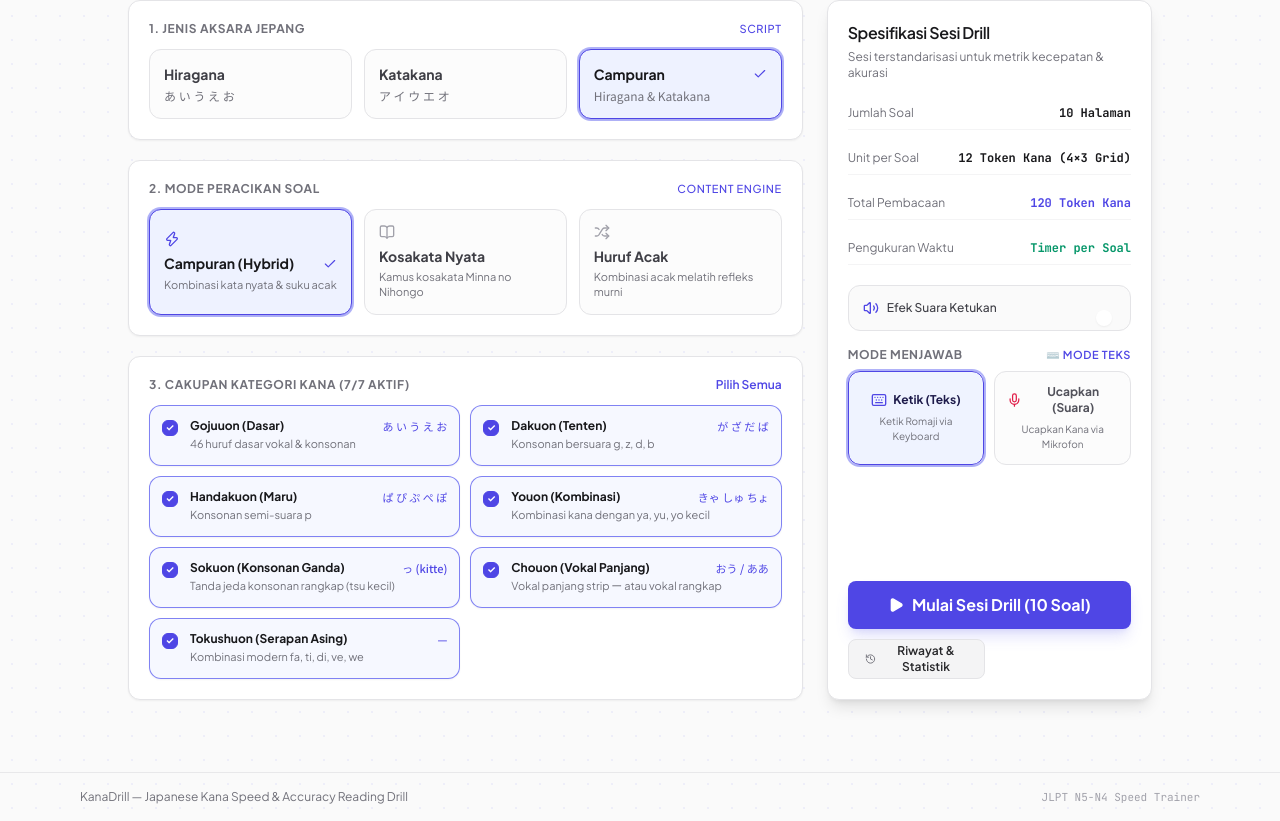
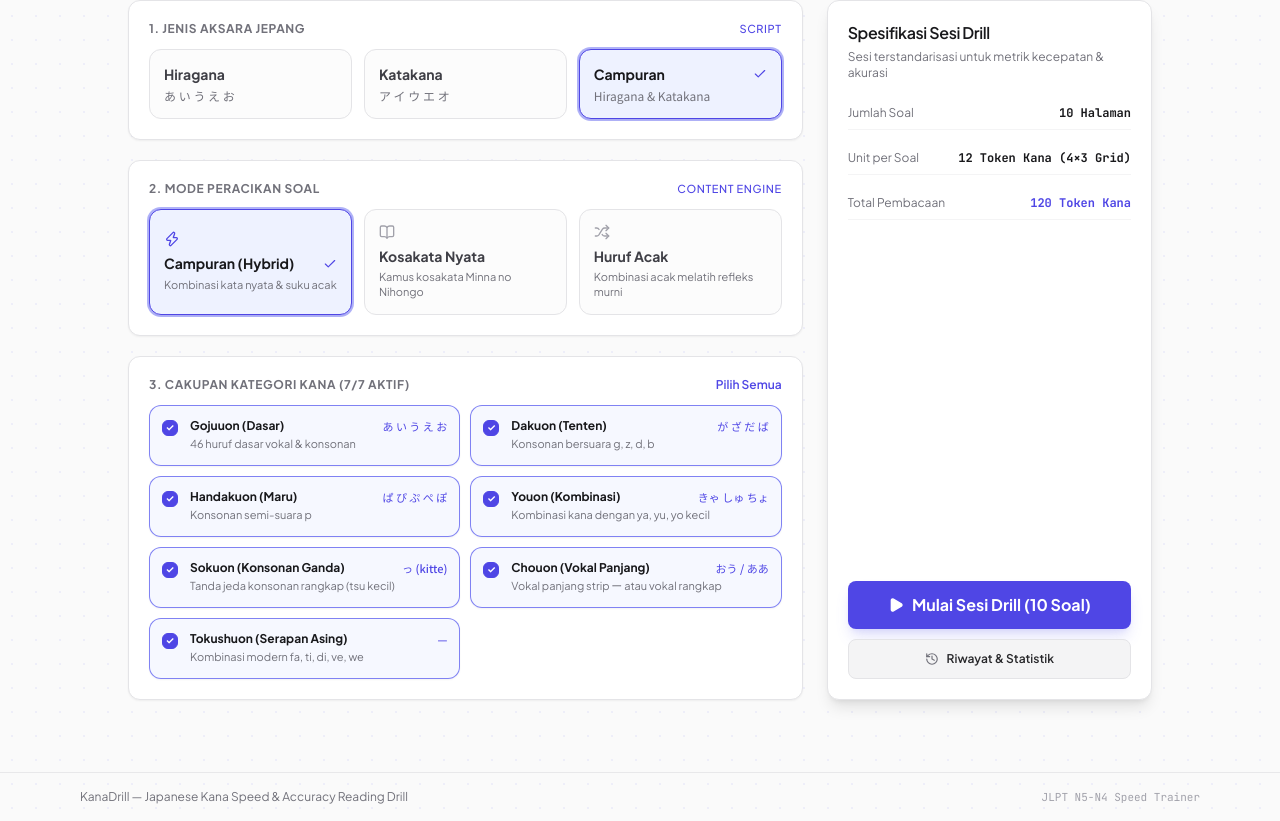
Before and after one commit to anggihnurh/kana-drill, a React (Vite) app: page / in a window 1280 px wide. Shown: the part 428-1249 px from the top of the page. Built offline with nearby package versions, Linux system fonts and the light colour scheme.

Commit message:
refactor: update lucide icons and comment out unused PWA and session configuration features

```diff
--- a/src/components/setup/SetupCompound.tsx
+++ b/src/components/setup/SetupCompound.tsx
@@ -1,5 +1,21 @@
-import React, { useState, useMemo, useCallback } from 'react';
-import { SetupContext, useSetupContext, SetupContextValue } from './SetupContext';
+import {
+  Award,
+  BookOpen,
+  Check,
+  Flame,
+  History,
+  Layers,
+  Play,
+  PlayCircle,
+  RotateCcw,
+  Shuffle,
+  Sparkles,
+  Trash2,
+  Zap
+} from 'lucide-react';
+import React, { useCallback, useMemo, useState } from 'react';
+import { playSound } from '../../lib/soundEffects';
+import { cn } from '../../lib/utils';
 import { useDrillStore } from '../../store/useDrillStore';
 import { useHistoryStore } from '../../store/useHistoryStore';
 import { DrillMode, KanaCategory, KanaScript, SessionConfig } from '../../types/drill';
@@ -7,29 +23,7 @@ import { HistoryModal } from '../history/HistoryModal';
 import { Badge } from '../ui/badge';
 import { Button } from '../ui/button';
 import { Card, CardDescription, CardTitle } from '../ui/card';
-import { playSound } from '../../lib/soundEffects';
-import {
-  Award,
-  BookOpen,
-  History,
-  Layers,
-  Play,
-  Shuffle,
-  Volume2,
-  VolumeX,
-  Zap,
-  Sparkles,
-  Flame,
-  Check,
-  RotateCcw,
-  PlayCircle,
-  Trash2,
-  Smartphone,
-  Keyboard,
-  Mic,
-} from 'lucide-react';
-import { cn } from '../../lib/utils';
-import { usePWAInstall } from '../../hooks/usePWAInstall';
+import { SetupContext, SetupContextValue, useSetupContext } from './SetupContext';
 
 interface PresetItem {
   id: string;
@@ -607,8 +601,8 @@ export const SetupCategoryMatrix: React.FC = () => {
 // 7. Setup Session Overview & Action
 // ==========================================
 export const SetupSessionOverview: React.FC = () => {
-  const { state, actions } = useSetupContext();
-  const { isInstallable, promptInstall } = usePWAInstall();
+  const { actions } = useSetupContext();
+  // const { isInstallable, promptInstall } = usePWAInstall();
 
   return (
     <Card className="p-5 flex flex-col justify-between h-full bg-white dark:bg-zinc-900 border-zinc-200 dark:border-zinc-800 shadow-lg">
@@ -639,16 +633,16 @@ export const SetupSessionOverview: React.FC = () => {
               120 Token Kana
             </span>
           </div>
-          <div className="flex justify-between py-2 border-b border-zinc-100 dark:border-zinc-800/80">
+          {/* <div className="flex justify-between py-2 border-b border-zinc-100 dark:border-zinc-800/80">
             <span className="text-zinc-500 dark:text-zinc-400">Pengukuran Waktu</span>
             <span className="font-mono font-bold text-emerald-600 dark:text-emerald-400">
               Timer per Soal
             </span>
-          </div>
+          </div> */}
         </div>
 
         {/* Sound toggle with tactile tester */}
-        <div className="mt-5 p-3.5 rounded-xl bg-zinc-50 dark:bg-zinc-950/70 border border-zinc-200 dark:border-zinc-800 flex items-center justify-between">
+        {/* <div className="mt-5 p-3.5 rounded-xl bg-zinc-50 dark:bg-zinc-950/70 border border-zinc-200 dark:border-zinc-800 flex items-center justify-between">
           <span className="text-xs font-medium text-zinc-700 dark:text-zinc-300 flex items-center gap-2">
             {state.config.soundEnabled ? (
               <Volume2 className="w-4 h-4 text-indigo-600 dark:text-indigo-400" />
@@ -673,10 +667,10 @@ export const SetupSessionOverview: React.FC = () => {
               )}
             />
           </button>
-        </div>
+        </div> */}
 
         {/* Mode Menjawab: Text vs Voice */}
-        <div className="mt-4 space-y-2">
+        {/* <div className="mt-4 space-y-2">
           <div className="flex items-center justify-between text-xs font-bold uppercase tracking-wider text-zinc-500 dark:text-zinc-400">
             <span>Mode Menjawab</span>
             <span className="text-[11px] text-indigo-600 dark:text-indigo-400 font-semibold">
@@ -722,7 +716,7 @@ export const SetupSessionOverview: React.FC = () => {
               </span>
             </button>
           </div>
-        </div>
+        </div> */}
       </div>
 
       {/* Action buttons */}
@@ -736,7 +730,7 @@ export const SetupSessionOverview: React.FC = () => {
           <span>Mulai Sesi Drill (10 Soal)</span>
         </Button>
 
-        <div className="grid grid-cols-1 sm:grid-cols-2 gap-2">
+        <div>
           <Button
             variant="secondary"
             onClick={() => actions.setIsHistoryOpen(true)}
@@ -745,7 +739,7 @@ export const SetupSessionOverview: React.FC = () => {
             <History className="w-3.5 h-3.5 text-zinc-500 dark:text-zinc-400" />
             <span>Riwayat & Statistik</span>
           </Button>
-
+          {/*
           {isInstallable ? (
             <Button
               variant="outline"
@@ -755,7 +749,7 @@ export const SetupSessionOverview: React.FC = () => {
               <Smartphone className="w-3.5 h-3.5 text-indigo-600 dark:text-indigo-400" />
               <span>Pasang Aplikasi (PWA)</span>
             </Button>
-          ) : null}
+          ) : null} */}
         </div>
       </div>
     </Card>
```
